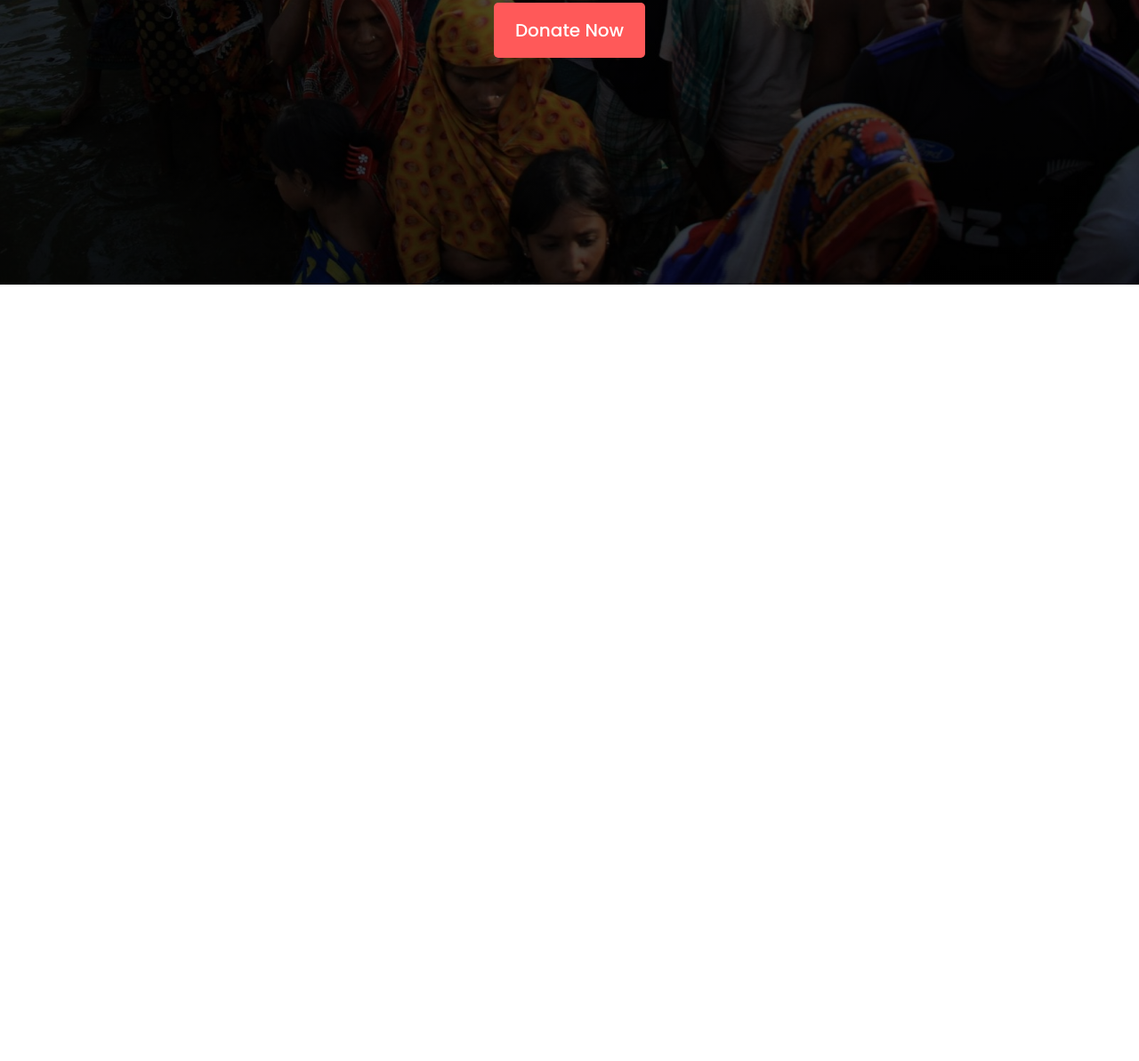
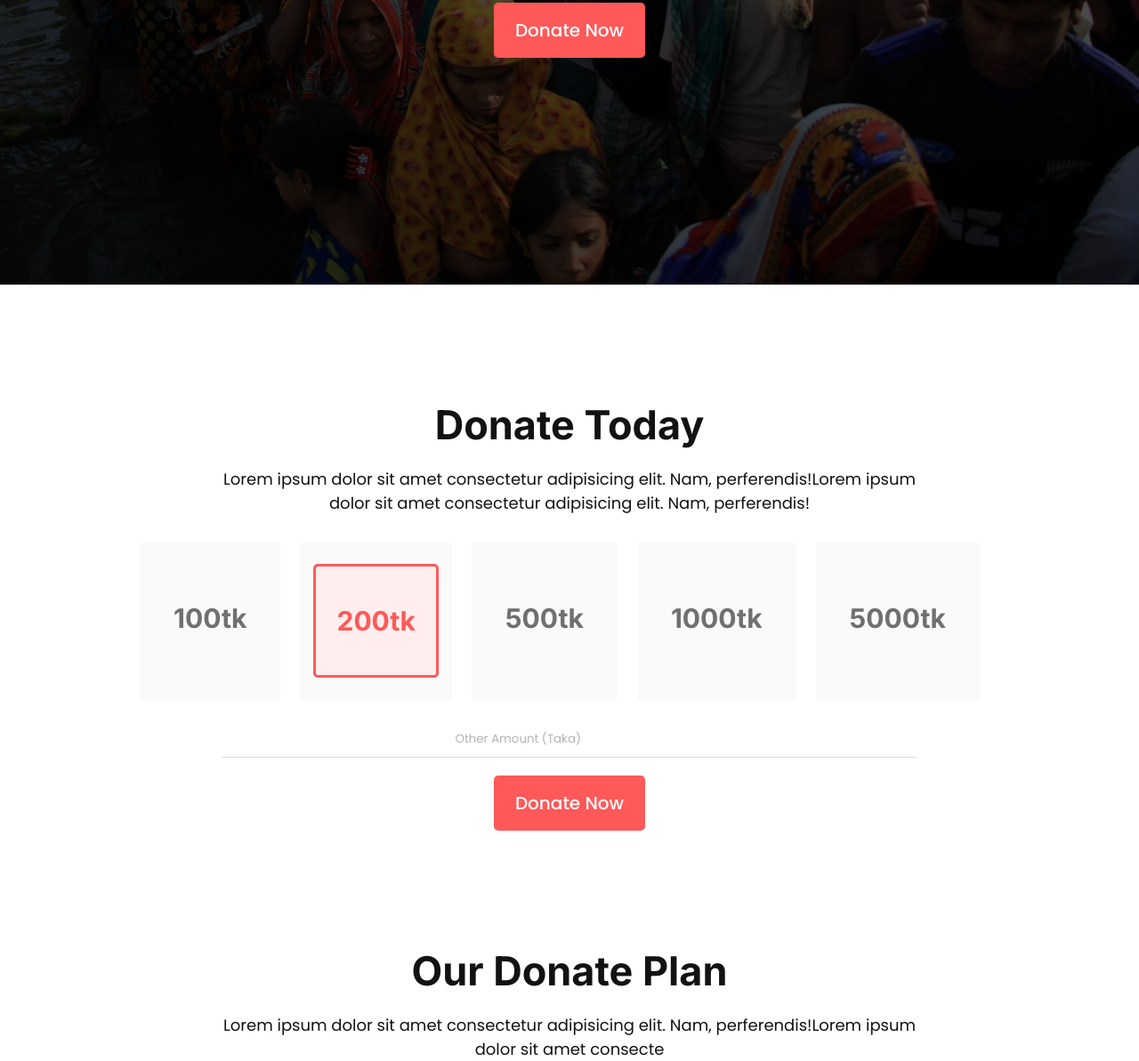
Before and after one commit to parulakhter/donate-today, a plain HTML site: page index.html in a window 1280 px wide. Shown: the part 480-1673 px from the top of the page at 89% size. Before the commit the page ends 800 px from the top, so only its background shows below. Drawn offline with Linux system fonts and the light colour scheme.

Commit message:
donate area done

```diff
--- a/index.html
+++ b/index.html
@@ -9,7 +9,7 @@
     <link rel="preconnect" href="https://fonts.googleapis.com">
     <link rel="preconnect" href="https://fonts.gstatic.com" crossorigin>
     <link
-        href="https://fonts.googleapis.com/css2?family=Inter:wght@400;600&family=Lobster&family=Poppins:wght@400;500;700;900&family=Yeseva+One&display=swap"
+        href="https://fonts.googleapis.com/css2?family=Inter:wght@400;600;700&family=Lobster&family=Poppins:wght@400;500;700;900&display=swap"
         rel="stylesheet">
     <link rel="stylesheet" href="style.css">
 </head>
@@ -23,7 +23,39 @@
                 aliquid!adipisicingad at quos aliquid!</p>
             <a class="link-btn" href="">Donate Now</a>
         </div>
-
+    </section>
+    <section class="donate-area">
+        <h2>Donate Today</h2>
+        <p>Lorem ipsum dolor sit amet consectetur adipisicing elit. Nam, perferendis!Lorem ipsum <br>dolor sit amet
+            consectetur adipisicing elit. Nam, perferendis!</p>
+        <div class="flex">
+            <div class="donate-amount">
+                <h3>100tk</h3>
+            </div>
+            <div class="donate-amount">
+                <h3 id="pink-text">200tk</h3>
+            </div>
+            <div class="donate-amount">
+                <h3>500tk</h3>
+            </div>
+            <div class="donate-amount">
+                <h3>1000tk</h3>
+            </div>
+            <div class="donate-amount">
+                <h3>5000tk</h3>
+            </div>
+        </div>
+        <div class="line-width">
+            <input class="input-button" type="number" placeholder="Other Amount (Taka)">
+            <hr class="horizontal-line">
+            <a class="link-btn" href="">Donate Now</a>
+        </div>
+    </section>
+    <!-- Donate plane area -->
+    <section class="donate-area">
+        <h2>Our Donate Plan</h2>
+        <p>Lorem ipsum dolor sit amet consectetur adipisicing elit. Nam, perferendis!Lorem ipsum <br>dolor sit amet
+            consecte
     </section>
 </body>
 
--- a/style.css
+++ b/style.css
@@ -44,3 +44,75 @@ body {
     background-color: #FF5959;
     display: inline-block
 }
+
+/* Donate amount area */
+
+.donate-area {
+    margin-top: 130px;
+    align-content: center;
+}
+
+.flex {
+    display: flex;
+    justify-content: center;
+}
+
+.donate-amount {
+    margin: 30px 0;
+    padding: 25px 15px;
+    background-color: #FAFAFA;
+    border-radius: 5px;
+    margin-right: 22px;
+}
+
+h2 {
+    color: #121212;
+    font-size: 45px;
+    font-weight: bold;
+    font-family: inter;
+    text-align: center;
+    margin-bottom: 20px;
+}
+
+h3 {
+    font-family: inter;
+    font-weight: bold;
+    font-size: 30px;
+    color: #707070;
+    text-align: center;
+    padding: 43px 23px;
+    border-radius: 5px;
+}
+
+#pink-text {
+    color: #FF5959;
+    background-color: #FFEEEE;
+    border: solid 3px #FF5959;
+}
+
+.donate-area p {
+    text-align: center;
+    font-size: 18px;
+}
+
+.line-width {
+    width: 61%;
+    margin: 0 auto;
+    text-align: center;
+}
+
+input {
+    border: none;
+    font-family: 'Poppins';
+    margin-bottom: 10px;
+}
+
+::-webkit-input-placeholder {
+    color: #B3B3B3;
+}
+
+.horizontal-line {
+    height: 1px;
+    background-color: #DADADA;
+    border: none;
+}
```
